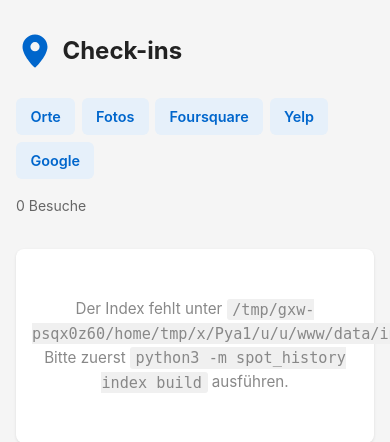
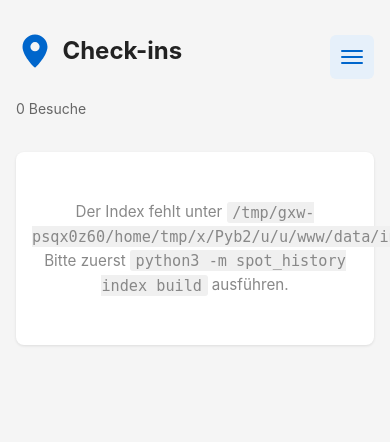
Before and after one commit to skoelle/spot-history-manager, a FastAPI app: page / in a window 390 px wide; the page is wider, and only the part inside the window is pictured. Shown: the top 442 px of that part. Run offline with FastAPI, Linux system fonts and the light colour scheme; some libraries are stand-ins or nearby versions.

Commit message:
Add mobile burger menu for header tabs

```diff
--- /dev/null
+++ b/spot_history/web/static/nav.js
@@ -0,0 +1,61 @@
+// Copyright (c) 2026 Stefan Koelle (https://stefankoelle.de)
+// Licensed under the MIT License. See LICENSE file in project root for details.
+(() => {
+    const toggle = document.querySelector(".nav-toggle");
+    const nav = document.getElementById("site-nav");
+    if (!toggle || !nav) {
+        return;
+    }
+
+    const close = () => {
+        nav.classList.remove("open");
+        toggle.setAttribute("aria-expanded", "false");
+    };
+
+    const open = () => {
+        nav.classList.add("open");
+        toggle.setAttribute("aria-expanded", "true");
+    };
+
+    toggle.addEventListener("click", (event) => {
+        event.stopPropagation();
+        if (nav.classList.contains("open")) {
+            close();
+        } else {
+            open();
+        }
+    });
+
+    nav.addEventListener("click", (event) => {
+        if (event.target.closest("a")) {
+            close();
+        }
+    });
+
+    document.addEventListener("click", (event) => {
+        if (!nav.classList.contains("open")) {
+            return;
+        }
+        if (!nav.contains(event.target) && !toggle.contains(event.target)) {
+            close();
+        }
+    });
+
+    document.addEventListener("keydown", (event) => {
+        if (event.key === "Escape") {
+            close();
+        }
+    });
+
+    const desktop = window.matchMedia("(min-width: 801px)");
+    const onChange = (event) => {
+        if (event.matches) {
+            close();
+        }
+    };
+    if (desktop.addEventListener) {
+        desktop.addEventListener("change", onChange);
+    } else {
+        desktop.addListener(onChange);
+    }
+})();
--- a/spot_history/web/static/style.css
+++ b/spot_history/web/static/style.css
@@ -416,6 +416,41 @@ button:hover,
     border-radius: 3px;
 }
 
+.nav-toggle {
+    display: none;
+    flex-direction: column;
+    justify-content: center;
+    gap: 4px;
+    width: 44px;
+    height: 44px;
+    padding: 0 11px;
+    border-radius: 6px;
+    background: #e6f0fa;
+    transition: background 0.15s;
+}
+
+.nav-toggle-bar {
+    display: block;
+    width: 100%;
+    height: 2px;
+    border-radius: 1px;
+    background: var(--accent);
+    transition: background 0.15s;
+}
+
+.nav-toggle:hover {
+    background: var(--accent);
+}
+
+.nav-toggle:hover .nav-toggle-bar,
+.nav-toggle[aria-expanded="true"] .nav-toggle-bar {
+    background: #fff;
+}
+
+.nav-toggle[aria-expanded="true"] {
+    background: var(--accent);
+}
+
 .nav-link {
     display: inline-flex;
     align-items: center;
@@ -796,6 +831,44 @@ button:hover,
 
     .header {
         align-items: flex-start;
+    }
+
+    .header-left {
+        width: 100%;
+        flex-wrap: wrap;
+        row-gap: 0.6rem;
+    }
+
+    .header-left h1 {
+        order: 1;
+    }
+
+    .nav-toggle {
+        display: inline-flex;
+        order: 2;
+        margin-left: auto;
+    }
+
+    .header-nav {
+        display: none;
+        order: 3;
+        flex-basis: 100%;
+        flex-direction: column;
+        align-items: stretch;
+        gap: 0.35rem;
+        padding: 0.6rem;
+        background: var(--card);
+        border-radius: 8px;
+        box-shadow: var(--shadow);
+    }
+
+    .header-nav.open {
+        display: flex;
+    }
+
+    .header-nav .nav-link {
+        justify-content: center;
+        padding: 0.6rem 0.9rem;
     }
 }
 
--- a/spot_history/web/templates/_header.html
+++ b/spot_history/web/templates/_header.html
@@ -8,13 +8,19 @@
                 Check-ins
             </a>
         </h1>
-        <nav class="header-nav">
+        <nav class="header-nav" id="site-nav">
             <a class="nav-link {% if active_page == 'venues' %}active{% endif %}" href="/venues">Orte</a>
             <a class="nav-link {% if active_page == 'photos' %}active{% endif %}" href="/photos">Fotos</a>
             <a class="nav-link {% if active_page == 'foursquare' %}active{% endif %}" href="/foursquare">Foursquare</a>
             <a class="nav-link {% if active_page == 'yelp' %}active{% endif %}" href="/yelp">Yelp</a>
             <a class="nav-link {% if active_page == 'google' %}active{% endif %}" href="/google">Google</a>
         </nav>
+        <button class="nav-toggle" type="button" aria-label="Menü" aria-expanded="false" aria-controls="site-nav">
+            <span class="nav-toggle-bar"></span>
+            <span class="nav-toggle-bar"></span>
+            <span class="nav-toggle-bar"></span>
+        </button>
     </div>
     <div class="meta">{{ header_meta|safe }}</div>
 </div>
+<script src="/static/nav.js" defer></script>
```
